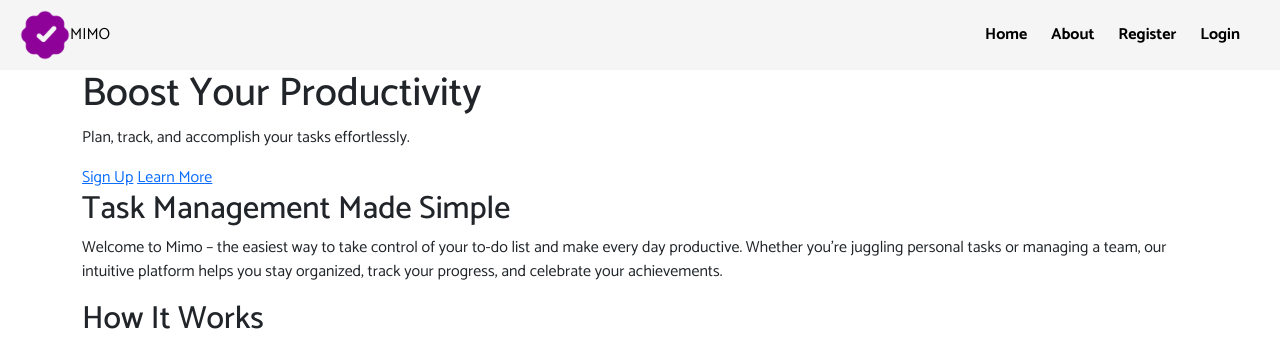
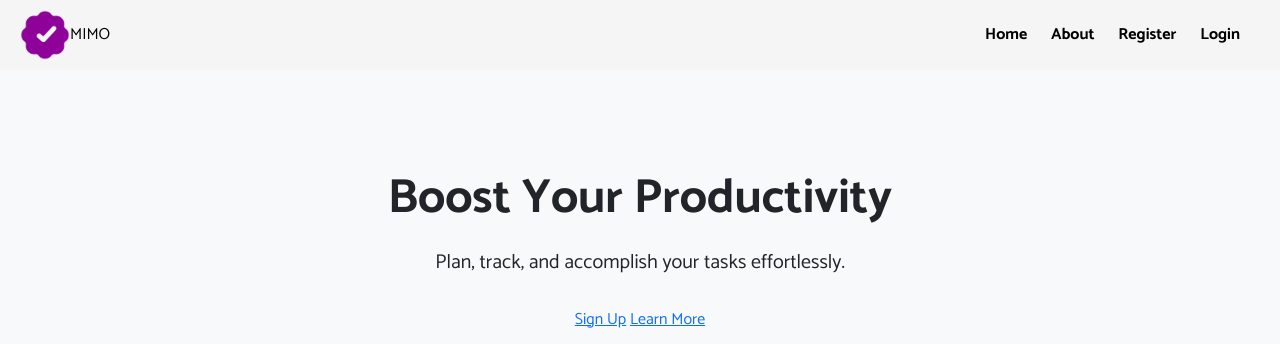
Before and after one commit to Vishalchapa/MIMO, a Django app: page / in a window 1280 px wide. Shown: the top 344 px of the page. Run offline with Django 4.2, Linux system fonts and the light colour scheme.

Commit message:
update css: add styling to hero banner section

```diff
--- a/static/css/style.css
+++ b/static/css/style.css
@@ -52,6 +52,24 @@ body {
     font-weight: bold;
 }
 
+#hero-section {
+    background-color: #f7f9fb;
+    padding: 100px 20px;
+    text-align: center;
+}
+
+#hero-section h1 {
+    font-size: 3rem;
+    font-weight: bold;
+    margin-bottom: 20px;
+}
+
+#hero-section p {
+    font-size: 1.25rem;
+    margin-bottom: 30px;
+}
+
+
 
 
 
```
